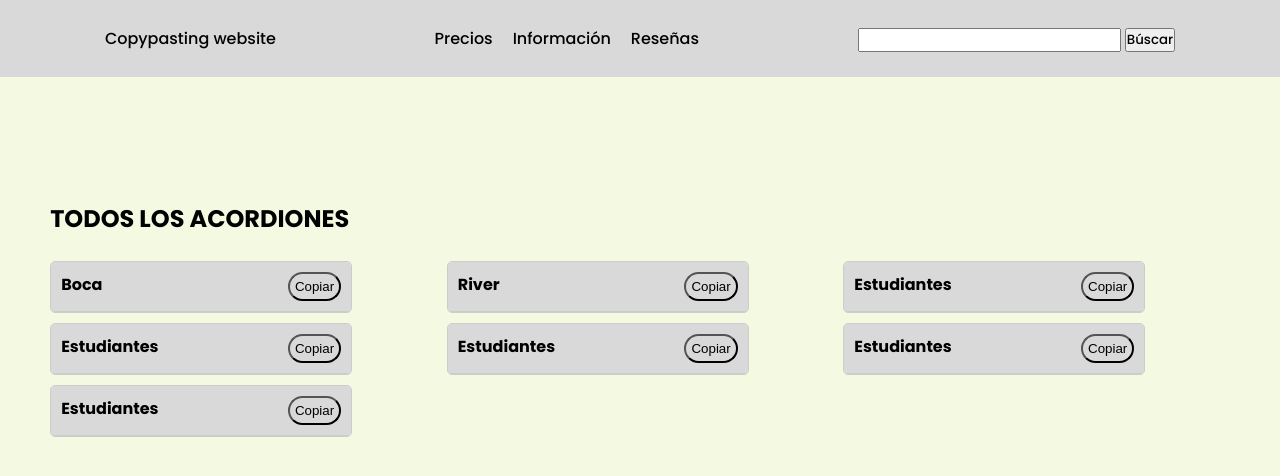
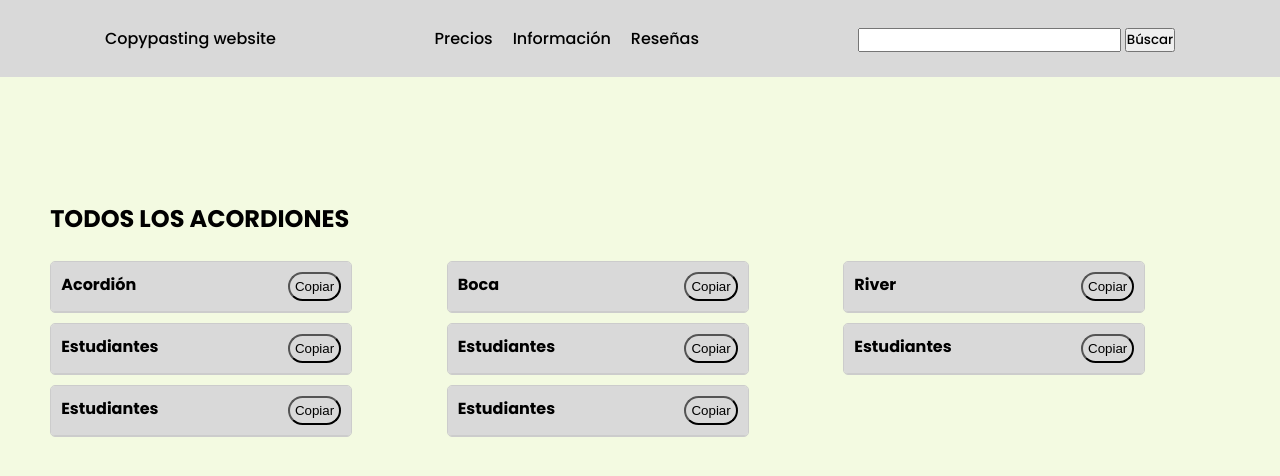
Before and after one commit to ezep23/copypaste-pepe, a plain HTML site: page index.html in a window 1280 px wide. Drawn offline with nearby package versions, Linux system fonts and the light colour scheme.

Commit message:
readme explicativo

```diff
--- a/index.html
+++ b/index.html
@@ -51,6 +51,10 @@
         <!-- Seccion de componentes-->
         <section id="seccion-acordiones">
 
+            <acordion-component title="Acordión" class="precio">
+                <span slot="contenido">Hola, Soy un acordión</span>
+            </acordion-component>
+
             <acordion-component title="Boca" class="precios">
                 <span slot="contenido">Buen equipo</span>
             </acordion-component>
--- a/index.js
+++ b/index.js
@@ -32,7 +32,6 @@
 function filtrarCategoria(categoria) {
 
   const seccionFiltrados = document.querySelector("#filtrados")
-
   function iterarFiltrados(array){
     seccionFiltrados.innerHTML = "";
 
```
Also changed, not shown: src/img/acordion.png (added), src/img/filtrarCategoria.png (added), src/img/navbar.png (added), 1 other file.
